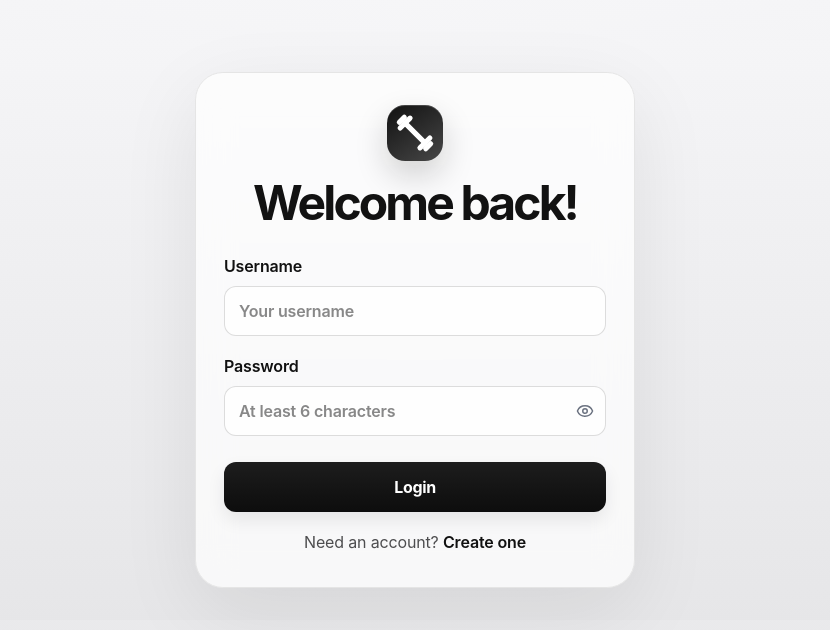
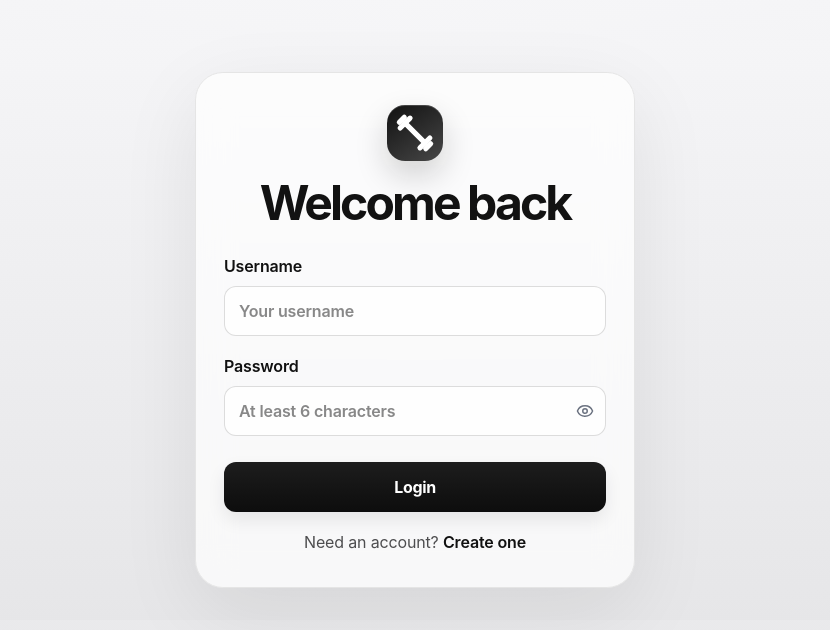
Before and after one commit to oliverradivan/gym-tracker, a React (Vite) app in the folder front/: page /login in a window 1280 px wide. Shown: the top 630 px of the page, without its empty margins (225-1055 px from the left). Built offline with nearby package versions, Linux system fonts and the light colour scheme; no server answers.

Commit message:
............////

```diff
--- a/front/src/pages/login.jsx
+++ b/front/src/pages/login.jsx
@@ -46,7 +46,7 @@ function LoginPage() {
                 </g>
               </svg>
             </div>
-            <h1>Welcome back!</h1>
+            <h1>Welcome back</h1>
           </div>
 
           <form onSubmit={handleSubmit} className="auth-form">
--- a/front/src/pages/logworkout.css
+++ b/front/src/pages/logworkout.css
@@ -246,6 +246,7 @@
   font: inherit;
   color: #111111;
   cursor: pointer;
+  pointer-events: none;
 }
 
 .date-display-input:focus {
@@ -392,6 +393,7 @@
 
 .dark .date-display-input {
   color: #eeeeee;
+  pointer-events: none;
 }
 
 .dark .date-display-input::placeholder {
```
